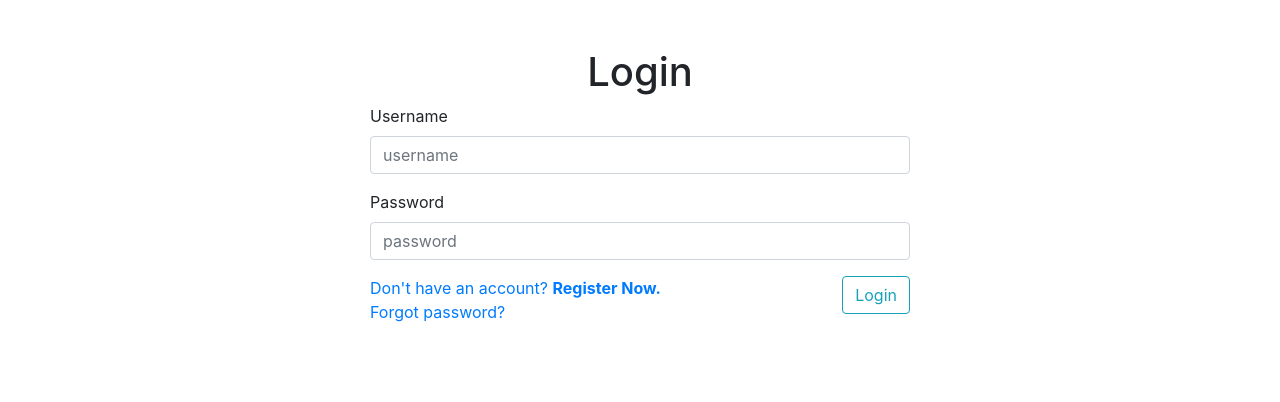
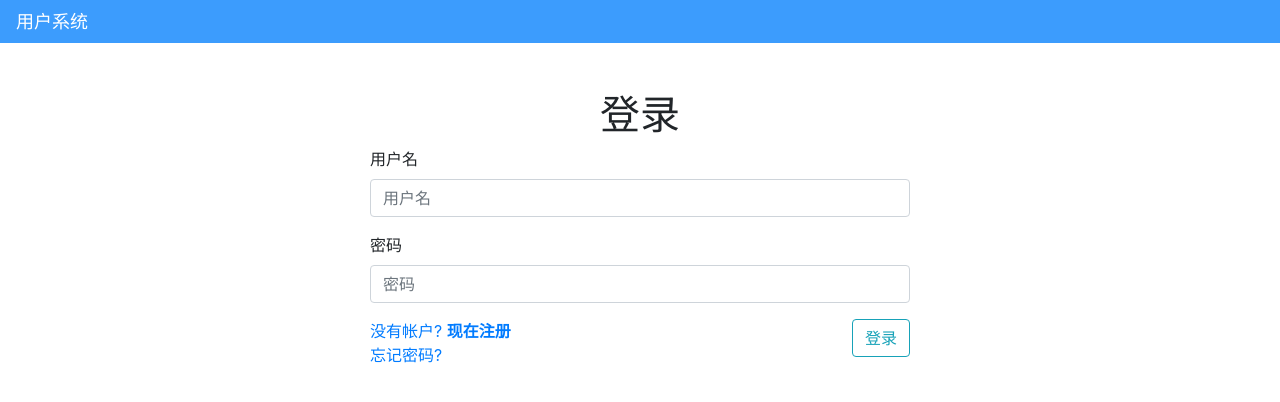
Before and after one commit to mm477706421/Django-School-Management-master, a Django app: page /account/auth/login/ in a window 1280 px wide. Shown: the top 402 px of the page. Run offline with Django 3.2, Linux system fonts and the light colour scheme; some libraries are stand-ins or nearby versions.

Commit message:
update 20201102 2137

```diff
--- a/templates/layout.html
+++ b/templates/layout.html
@@ -24,7 +24,12 @@
 
 <body>
 
-
+    <nav name="header" class="navbar navbar-default" role="navigation" style="background-color: #3c9cfd">
+{#        <img src="{% static "/images/logo.png" %}"  />#}
+        <div class="logo">
+            <a style="font-family: 'Consolas', 'Deja Vu Sans Mono', 'Bitstream Vera Sans Mono', monospace;color: white;font-size: large" href="#">用户系统</a>
+        </div>
+    </nav>
   <!-- SITE BODY -->
   {% block content %}
   {% endblock %}
--- a/templates/registration/login.html
+++ b/templates/registration/login.html
@@ -7,27 +7,27 @@
         <div class="container">
             <div class="row justify-content-center py-5">
                 <div class="col-6">
-                    <h1 class="text-center">Login</h1>
+                    <h1 class="text-center">登录</h1>
                     <form method="POST">
                         {% csrf_token %}
                         <div class="form-group">
-                            <label for="id_username">Username</label>
+                            <label for="id_username">用户名</label>
                             <input type="text" name="username" class="form-control" id="id_username"
-                                placeholder="username">
+                                placeholder="用户名">
                         </div>
                         <div class="form-group">
-                            <label for="id_password">Password</label>
+                            <label for="id_password">密码</label>
                             <input type="password" name="password" class="form-control" id="id_password"
-                                placeholder="password">
+                                placeholder="密码">
                         </div>
                         <input type="hidden" name="next" value="{{ next }}">
-                        <button type="submit" class="btn btn-outline-info float-right">Login</button>
+                        <button type="submit" class="btn btn-outline-info float-right">登录</button>
                     </form>
                     <a class="d-block" href="{% url 'account:register'  %}">
-                        Don't have an account? <b>Register Now.</b>
+                        没有帐户? <b>现在注册</b>
                     </a>
                     <a class="d-block" href="/password-reset/">
-                        Forgot password?
+                        忘记密码?
                     </a>
                 </div>
             </div>
```
Also changed, not shown: templates/result/add_subject_csv.html (+4 -4 lines).
